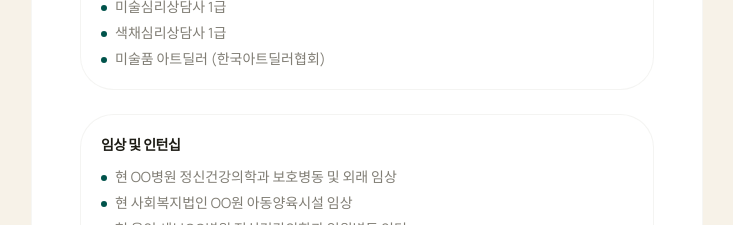
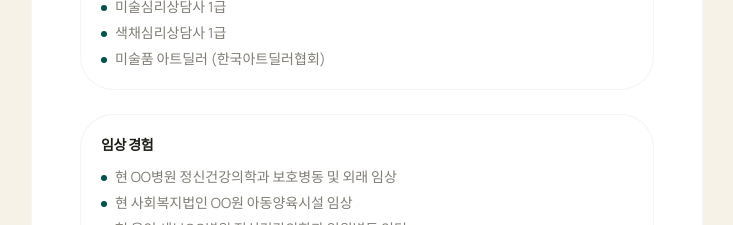
Before and after one commit to act-art-center/actartcenter.com, a Next.js app: page /team in a window 1280 px wide. Shown: the part 1620-1845 px from the top of the page, without its empty margins (273-1006 px from the left). Built offline with nearby package versions, Linux system fonts and the light colour scheme.

Commit message:
fix: rename clinical experience section

```diff
--- a/src/app/team/page.tsx
+++ b/src/app/team/page.tsx
@@ -260,9 +260,9 @@ export default function TeamPage() {
                 </ul>
               </div>
 
-              {/* Clinical internships */}
+              {/* Clinical experience */}
               <div className="mt-6 p-5 bg-white rounded-xl" style={{ border: "1px solid rgba(196, 191, 183, 0.18)" }}>
-                <h2 className="text-night font-semibold text-sm mb-3">임상 및 인턴십</h2>
+                <h2 className="text-night font-semibold text-sm mb-3">임상 경험</h2>
                 <ul className="space-y-1.5 text-sm text-charcoal/70">
                   {[
                     "현 OO병원 정신건강의학과 보호병동 및 외래 임상",
```
